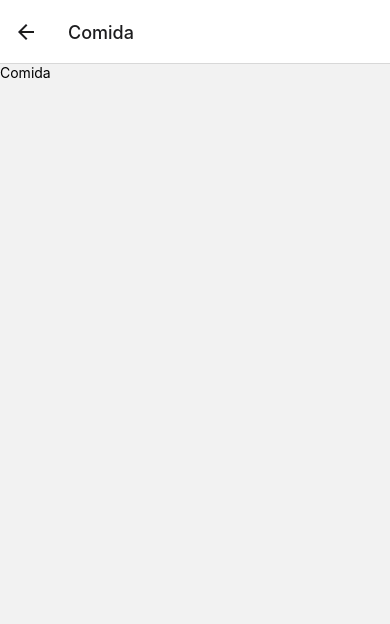
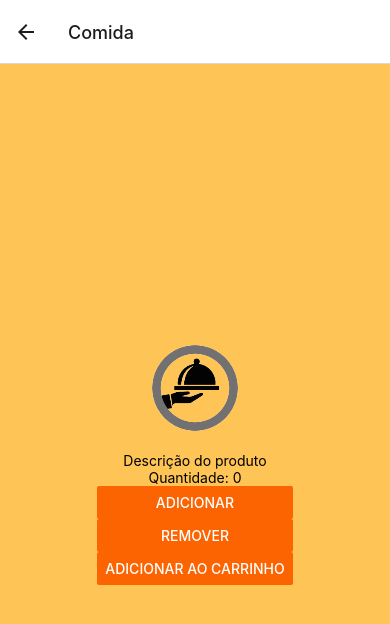
Before and after one commit to SquadUninove/Mobile, a React Native app: screen /Comida in a window 390 px wide. Shown: the top 624 px of the page. Built offline with nearby package versions, Linux system fonts and the light colour scheme.

Commit message:
Telas funcionais
Telas que estão navegando como a do teste mostrado antes

```diff
--- a/package.json
+++ b/package.json
@@ -12,6 +12,7 @@
     "@react-navigation/native-stack": "^6.1.0",
     "axios": "^0.21.4",
     "expo": "~42.0.1",
+    "expo-barcode-scanner": "~10.2.2",
     "expo-status-bar": "~1.0.4",
     "react": "16.13.1",
     "react-dom": "16.13.1",
--- /dev/null
+++ b/src/components/background.js
@@ -0,0 +1,21 @@
+import React from "react";
+import { StyleSheet } from "react-native";
+
+const style = StyleSheet.create({
+  background: {
+    flex: 1,
+    backgroundColor: "#FEC456",
+    alignItems: "center",
+    justifyContent: "center",
+  },
+
+  qr__code: (display = "flex") => ({
+    width: "100%",
+    height: "100%",
+    backgroundColor: "black",
+    justifyContent: "center",
+    display: display,
+  }),
+});
+
+export { style };
--- a/src/pages/Cardapio/index.js
+++ b/src/pages/Cardapio/index.js
@@ -1,10 +1,66 @@
-import React from "react";
-import { View, Text } from "react-native";
+import React, { useState, useEffect } from "react";
+import {
+  View,
+  Text,
+  FlatList,
+  TouchableOpacity,
+  SafeAreaView,
+} from "react-native";
+import { BarCodeScanner } from "expo-barcode-scanner";
+import api from "../../services/api";
 
-export default function Cardapio() {
+import { style } from "../../components/background";
+
+const Cardapio = ({ navigation }) => {
+  //API
+
+  const [pontosTuristicos, setPontosTuristicos] = useState([]);
+
+  useEffect(() => {
+    getPontosTuristicos();
+  }, []);
+
+  function getPontosTuristicos() {
+    api.get("ponto-turistico/").then((response) => {
+      setPontosTuristicos(response.data);
+    });
+  }
+
+  //Leitura QR Code
+  const [hasPermission, setHasPermission] = useState(null);
+  const [scanned, setScanned] = useState(false);
+  const [displayQR, setDisplayQR] = useState("flex");
+
+  useEffect(() => {
+    (async () => {
+      const { status } = await BarCodeScanner.requestPermissionsAsync();
+      setHasPermission(status === "granted");
+    })();
+  }, []);
+
+  async function handleBarCodeScanned({ type, data }) {
+    setScanned(true);
+    alert(`Você está na mesa ${data}`);
+    setDisplayQR("none");
+  }
+
   return (
-    <View>
-      <Text>Esse é o Cardapio</Text>
-    </View>
+    <SafeAreaView style={style.background}>
+      <BarCodeScanner
+      /* Comentario para a melhora de navegação no Emulador, tirar depois
+                onBarCodeScanned={scanned? undefined : value=> handleBarCodeScanned(value)}
+                style={css.qr__code(displayQR)}
+                */
+      />
+
+      <View style={style.background}>
+        {pontosTuristicos.map((item) => (
+          <TouchableOpacity key={item.id}>
+            <Text>{item.nome}</Text>
+          </TouchableOpacity>
+        ))}
+      </View>
+    </SafeAreaView>
   );
-}
+};
+export default Cardapio;
--- a/src/pages/Comida/index.js
+++ b/src/pages/Comida/index.js
@@ -1,10 +1,40 @@
-import React from "react";
-import { View, Text } from "react-native";
+import React, { useState, useEffect } from "react";
+import { View, Text, Image, Button, SafeAreaView } from "react-native";
+
+import { style } from "../../components/background";
 
 export default function Comida() {
+  const [quantity, setQuantity] = useState(0);
+
   return (
-    <View>
-      <Text>Comida</Text>
-    </View>
+    <SafeAreaView style={style.background}>
+      <View style={style.background}>
+        <Image source={require("../../assets/bandeja.png")} />
+
+        <Text>Descrição do produto</Text>
+
+        <Text>Quantidade: {quantity}</Text>
+
+        <View>
+          <Button
+            title="Adicionar"
+            color="#FB6400"
+            onPress={() => setQuantity(quantity + 1)}
+          />
+
+          <Button
+            title="Remover"
+            color="#FB6400"
+            onPress={() => setQuantity(quantity - 1)}
+          />
+
+          <Button
+            title="Adicionar ao carrinho"
+            color="#FB6400"
+            onPress={() => setQuantity(quantity == 0)}
+          />
+        </View>
+      </View>
+    </SafeAreaView>
   );
 }
--- a/src/pages/Qr/index.js
+++ b/src/pages/Qr/index.js
@@ -1,10 +1,23 @@
 import React from "react";
-import { View, Text } from "react-native";
+import {
+  View,
+  Text,
+  TouchableOpacity,
+  Image,
+  SafeAreaView,
+} from "react-native";
 
-export default function Qr() {
+import { style } from "../../components/background";
+
+export default function Qr({ navigation }) {
   return (
-    <View>
-      <Text>QR</Text>
-    </View>
+    <SafeAreaView style={style.background}>
+      <View style={style.background}>
+        <TouchableOpacity onPress={() => navigation.navigate("Cardapio")}>
+          <Image source={require("../../assets/camera.png")} />
+        </TouchableOpacity>
+        <Text>Clique no icone acima para ler o QR Code de sua mesa</Text>
+      </View>
+    </SafeAreaView>
   );
 }
```
Also changed, not shown: 1 other file (tests, documents, lock files or other folders).
